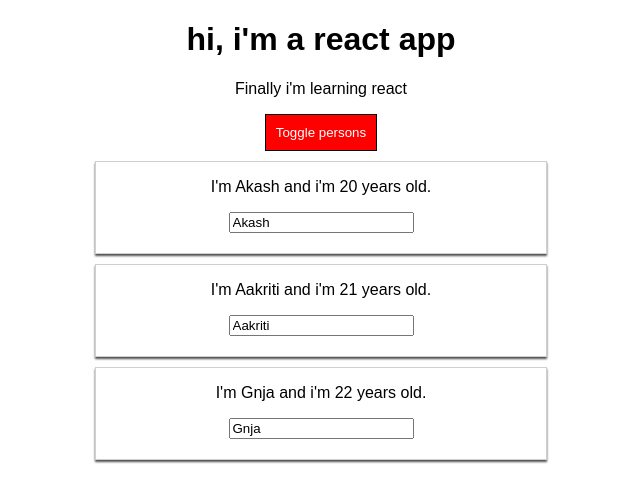
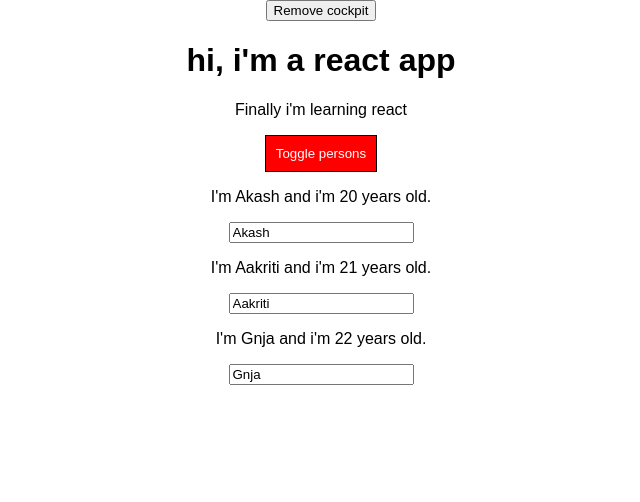
Before and after one commit to akshpnwr/first-react-app, a React app: page / in a window 1280 px wide. Both pictures are taken after a click on the button "Toggle persons". Shown: the top 502 px of the page, without its empty margins (319-959 px from the left). Built offline with nearby package versions, Linux system fonts and the light colour scheme.

Commit message:
Lifecycle methods and more

```diff
--- a/src/components/Cockpit/Cockpit.js
+++ b/src/components/Cockpit/Cockpit.js
@@ -1,14 +1,24 @@
-import React from 'react';
+import React, { useEffect } from 'react';
 import cp from './Cockpit.css';
 
 const cockpit = (props) => {
+  useEffect(() => {
+    const timer = setTimeout(() => {
+      alert('ho ho ho ');
+    }, 1000);
+    return () => {
+      clearTimeout(timer);
+      console.log('cleanup work in use effect');
+    };
+  }, []);
+
   const classes = [];
   const btnClass = [cp.button];
 
   if (props.showPersons) btnClass.push(cp.Red);
 
-  if (props.person.length < 3) classes.push(cp.blue);
-  if (props.person.length < 2) classes.push(cp.bold);
+  if (props.personLength < 3) classes.push(cp.blue);
+  if (props.personLength < 2) classes.push(cp.bold);
 
   return (
     <div>
@@ -21,4 +31,4 @@ const cockpit = (props) => {
   );
 };
 
-export default cockpit;
+export default React.memo(cockpit);
--- a/src/components/Persons/Person/Person.js
+++ b/src/components/Persons/Person/Person.js
@@ -1,16 +1,23 @@
-import React from 'react';
+import React, { Component } from 'react';
 import p from './Person.css';
+import Aux from '../../../hoc/Auxiliary';
 
-const person = (props) => {
-  return (
-    <div className={p.Person}>
-      <p onClick={props.click}>
-        I'm {props.name} and i'm {props.age} years old.
-      </p>
-      <p>{props.children}</p>
-      <input type="text" value={props.name} onChange={props.change} />
-    </div>
-  );
-};
+class Person extends Component {
+  render() {
+    return (
+      <Aux>
+        <p onClick={this.props.click}>
+          I'm {this.props.name} and i'm {this.props.age} years old.
+        </p>
+        <p>{this.props.children}</p>
+        <input
+          type="text"
+          value={this.props.name}
+          onChange={this.props.change}
+        />
+      </Aux>
+    );
+  }
+}
 
-export default person;
+export default Person;
--- a/src/components/Persons/Persons.js
+++ b/src/components/Persons/Persons.js
@@ -1,15 +1,34 @@
-import React from 'react';
+import React, { PureComponent } from 'react';
 import Person from './Person/Person';
 
-const persons = (props) =>
-  props.persons.map((p, index) => (
+class Persons extends PureComponent {
+  componentWillUnmount() {
+    console.log('Person.js unmount');
+  }
+
+  // shouldComponentUpdate(nextProp, nextState) {
+  //   console.log('Person.js shouldComponenetUpdate');
+
+  //   return nextProp.persons !== this.props.persons;
+  //   // return true;
+  // }
+
+  componentDidMount() {
+    console.log('component mounted');
+  }
+
+  render() {
+    console.log('rendering.....');
+    return this.props.persons.map((p, index) => (
       <Person
-      click={() => props.clicked(index)}
+        click={() => this.props.clicked(index)}
         name={p.name}
         age={p.age}
         key={p.id}
-      change={(e) => props.changed(e, p.id)}
+        change={(e) => this.props.changed(e, p.id)}
       />
     ));
+  }
+}
 
-export default persons;
+export default Persons;
--- a/src/containers/App.js
+++ b/src/containers/App.js
@@ -11,6 +11,7 @@ class App extends Component {
       { id: '103', name: 'Gnja', age: 22 },
     ],
     showPersons: false,
+    showCockpit: true,
   };
 
   // switchNameHandler(newName) {
@@ -24,11 +25,6 @@ class App extends Component {
   // }
 
   deletePersonHandler = (index) => {
-    // const person = this.state.person.slice();
-    // person.splice(index, 1);
-    // this.setState(person);
-    // const person = this.state.person;
-
     const person = [...this.state.person];
 
     person.splice(index, 1);
@@ -72,45 +68,27 @@ class App extends Component {
 
     return (
       <div className={cs.App}>
-        <Cockpit
-          person={this.state.person}
-          showPersons={this.state.showPersons}
-          clicked={this.togglePersonsHandler}
-        />
-        {/* <h1>hi, i'm a react app</h1>
-        <p className={classes.join(' ')}>Finally i'm learning react</p>
         <button
-          className={btnClass.join(' ')}
-          onClick={this.togglePersonsHandler}
+          onClick={() => {
+            this.setState({
+              showCockpit: !this.state.showCockpit,
+            });
+          }}
         >
-          Toggle persons
-        </button> */}
+          Remove cockpit
+        </button>
+
+        {this.state.showCockpit ? (
+          <Cockpit
+            personLength={this.state.person.length}
+            showPersons={this.state.showPersons}
+            clicked={this.togglePersonsHandler}
+          />
+        ) : null}
         {persons}
       </div>
     );
   }
 }
 
-// const app = (props) => {
-//   const [personsState, setPersonsState] = useState({
-//     person: [
-//       { name: 'Akash', age: 20 },
-//       { name: 'Aakriti', age: 21 },
-//       { name: 'some girl', age: 18 },
-//     ],
-//   });
-
-//   const [otherState, _] = useState('some other value');
-
-//   const switchNameHandler = () => {
-//     setPersonsState({
-//       person: [
-//         { name: 'Aksh', age: 20 },
-//         { name: 'kriti', age: 21 },
-//         { name: 'some girl', age: 18 },
-//       ],
-//     });
-//   };
-// };
-
 export default App;
--- /dev/null
+++ b/src/hoc/Auxiliary.js
@@ -0,0 +1,3 @@
+const aux = (props) => props.children;
+
+export default aux;
```
Lines whose indentation alone changed are shown as unchanged.
